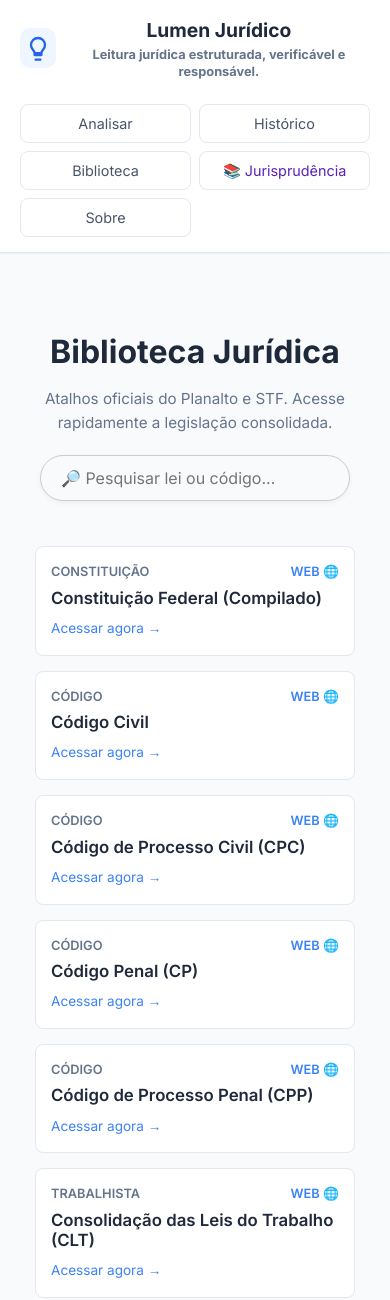
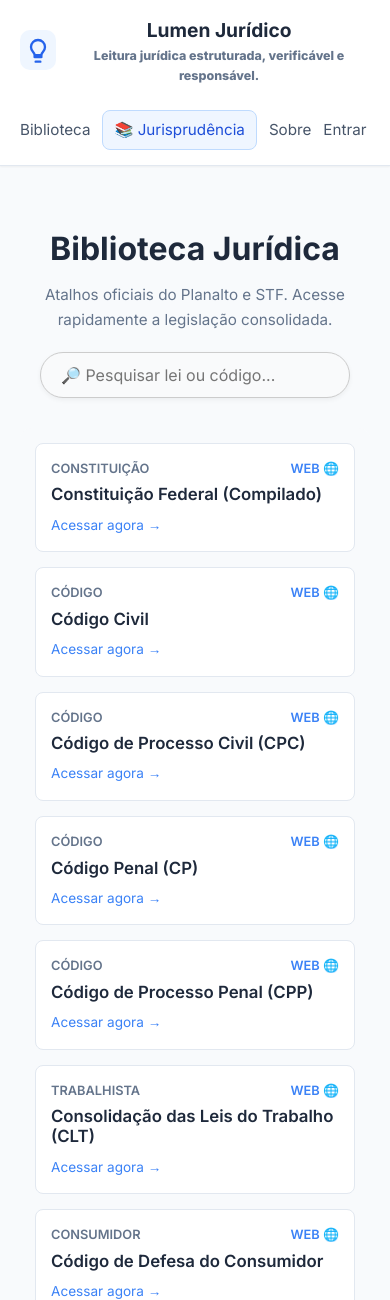
Before and after one commit to sabrinaandraderocha-cmyk/lumen-juridico, a Flask app: page /biblioteca in a window 390 px wide. Shown: the top 1300 px of the page. Run offline with Flask 3, Linux system fonts and the light colour scheme.

Commit message:
Update base.html

```diff
--- a/templates/base.html
+++ b/templates/base.html
@@ -3,134 +3,108 @@
 <head>
   <meta charset="utf-8" />
   <meta name="viewport" content="width=device-width, initial-scale=1" />
-  <meta name="description" content="Lumen Jurídico — leitura estruturada e responsável de documentos jurídicos com apoio de inteligência artificial." />
   <title>{% block title %}Lumen Jurídico{% endblock %}</title>
 
   <link rel="preconnect" href="https://fonts.googleapis.com">
   <link rel="preconnect" href="https://fonts.gstatic.com" crossorigin>
-  <link href="https://fonts.googleapis.com/css2?family=Inter:wght@400;600;700&display=swap" rel="stylesheet">
-
+  <link href="https://fonts.googleapis.com/css2?family=Inter:wght@400;600;700;800&display=swap" rel="stylesheet">
   <link rel="stylesheet" href="{{ url_for('static', filename='style.css') }}">
 
   <style>
-    .topbar-inner {
-      gap: 24px;
-    }
-
-    .nav {
-      display: flex;
-      align-items: center;
-      justify-content: flex-end;
-      gap: 18px;
-      flex-wrap: wrap;
-    }
-
-    .nav a {
-      text-decoration: none;
-      color: #475569;
-      transition: color 0.2s ease, background-color 0.2s ease;
-      padding: 7px 9px;
+    .topbar-inner { gap: 24px; }
+    .nav { align-items: center; flex-wrap: wrap; justify-content: flex-end; }
+    .nav a { text-decoration: none; color: #475569; }
+    .nav a:hover { color: #1d4ed8; }
+    .nav-juris {
+      background: #eff6ff;
+      color: #1d4ed8 !important;
+      border: 1px solid #bfdbfe;
+      padding: 7px 11px;
       border-radius: 8px;
     }
-
-    .nav a:hover,
-    .nav a:focus-visible {
-      color: #1d4ed8;
-      background: #eff6ff;
-      outline: none;
+    .user-chip {
+      display: inline-flex;
+      align-items: center;
+      gap: 7px;
+      padding: 7px 10px;
+      border-radius: 999px;
+      background: #f1f5f9;
+      color: #334155;
+      font-size: .84rem;
+      font-weight: 600;
+      max-width: 220px;
     }
-
-    .nav-juris {
-      color: #5b21b6 !important;
-      background: #f5f3ff;
-      border: 1px solid #ddd6fe;
+    .user-chip span:last-child {
+      overflow: hidden;
+      text-overflow: ellipsis;
+      white-space: nowrap;
     }
-
-    .nav-juris:hover,
-    .nav-juris:focus-visible {
-      color: #4c1d95 !important;
-      background: #ede9fe !important;
-    }
-
+    .logout-link { color: #b91c1c !important; }
     @media (max-width: 820px) {
-      .topbar-inner {
-        flex-direction: column;
-        align-items: flex-start !important;
-      }
-
-      .nav {
-        width: 100%;
-        justify-content: flex-start;
-        gap: 8px;
-      }
-
-      .nav a {
-        font-size: 0.9rem;
-      }
-    }
-
-    @media (max-width: 520px) {
-      .nav {
-        display: grid !important;
-        grid-template-columns: repeat(2, minmax(0, 1fr));
-      }
-
-      .nav a {
-        text-align: center;
-        border: 1px solid #e2e8f0;
-        background: #ffffff;
-      }
-
-      .brand-tag {
-        line-height: 1.35;
-      }
+      .topbar-inner { flex-direction: column; align-items: flex-start !important; }
+      .nav { justify-content: flex-start; gap: 12px !important; }
+      main.container { margin-top: 24px !important; }
     }
   </style>
 </head>
 
-<body style="display: flex; flex-direction: column; min-height: 100vh; margin: 0; font-family: 'Inter', sans-serif;">
-  <header class="topbar" style="border-bottom: 1px solid #e2e8f0; padding: 15px 0; background: #ffffff;">
-    <div class="container topbar-inner" style="max-width: 1000px; margin: 0 auto; display: flex; justify-content: space-between; align-items: center; padding: 0 20px;">
-
-      <a href="{{ url_for('home') }}" class="brand" aria-label="Ir para a página inicial do Lumen Jurídico" style="display: flex; align-items: center; gap: 12px; text-decoration: none;">
-        <span class="brand-icon" aria-hidden="true" style="color: #2563eb;">
+<body style="display:flex; flex-direction:column; min-height:100vh; margin:0; font-family:'Inter',sans-serif;">
+  <header class="topbar" style="border-bottom:1px solid #e2e8f0; padding:15px 0; background:#ffffff;">
+    <div class="container topbar-inner" style="max-width:1100px; margin:0 auto; display:flex; justify-content:space-between; align-items:center; padding:0 20px;">
+      <a href="{{ url_for('home') if current_user else url_for('login') }}" style="text-decoration:none;">
+        <div class="brand" style="display:flex; align-items:center; gap:12px;">
+          <span class="brand-icon" aria-hidden="true" style="color:#2563eb;">
             <svg width="28" height="28" viewBox="0 0 24 24" fill="none">
               <path d="M9 18h6" stroke="currentColor" stroke-width="2" stroke-linecap="round"/>
               <path d="M10 22h4" stroke="currentColor" stroke-width="2" stroke-linecap="round"/>
-            <path d="M8 14c-1.2-1.1-2-2.7-2-4.6A6 6 0 1 1 18 9.4c0 1.9-.8 3.5-2 4.6-.7.7-1 1.2-1 2.1v.4H9v-.4c0-.9-.3-1.4-1-2.1Z"
-                  stroke="currentColor" stroke-width="2" stroke-linejoin="round"/>
+              <path d="M8 14c-1.2-1.1-2-2.7-2-4.6A6 6 0 1 1 18 9.4c0 1.9-.8 3.5-2 4.6-.7.7-1 1.2-1 2.1v.4H9v-.4c0-.9-.3-1.4-1-2.1Z" stroke="currentColor" stroke-width="2" stroke-linejoin="round"/>
             </svg>
           </span>
-
           <div>
-          <div class="brand-name" style="font-weight: 700; font-size: 1.2rem; color: #1e293b;">Lumen Jurídico</div>
-          <div class="brand-tag" style="font-size: 0.8rem; color: #64748b;">Leitura jurídica estruturada, verificável e responsável.</div>
+            <div style="font-weight:700; font-size:1.2rem; color:#1e293b;">Lumen Jurídico</div>
+            <div style="font-size:.78rem; color:#64748b;">Leitura jurídica estruturada, verificável e responsável.</div>
+          </div>
         </div>
       </a>
 
-      <nav class="nav" aria-label="Navegação principal" style="font-size: 0.95rem; font-weight: 600;">
+      <nav class="nav" aria-label="Navegação principal" style="display:flex; gap:18px; font-size:.92rem; font-weight:600;">
+        {% if current_user %}
           <a href="{{ url_for('home') }}">Analisar</a>
           <a href="{{ url_for('historico') }}">Histórico</a>
+        {% endif %}
         <a href="{{ url_for('biblioteca') }}">Biblioteca</a>
         <a class="nav-juris" href="{{ url_for('pesquisa_jurisprudencia') }}">📚 Jurisprudência</a>
         <a href="{{ url_for('sobre') }}">Sobre</a>
+
+        {% if current_user %}
+          {% if is_admin %}
+            <a href="{{ url_for('admin_invites') }}">Convites</a>
+          {% endif %}
+          <span class="user-chip" title="{{ current_user.email }}">
+            <span>👤</span><span>{{ current_user.nome }}</span>
+          </span>
+          <form method="post" action="{{ url_for('logout') }}" style="margin:0; display:inline;">
+            <input type="hidden" name="_csrf_token" value="{{ csrf_token() }}">
+            <button type="submit" class="logout-link" style="border:0; background:transparent; padding:0; font:inherit; font-weight:600; cursor:pointer;">Sair</button>
+          </form>
+        {% else %}
+          <a href="{{ url_for('login') }}">Entrar</a>
+        {% endif %}
       </nav>
     </div>
   </header>
 
-  <main class="container" style="flex: 1; max-width: 1000px; margin: 40px auto; padding: 0 20px; width: 100%; box-sizing: border-box;">
-
-    {# ===== GERENCIADOR DE MENSAGENS ===== #}
+  <main class="container" style="flex:1; max-width:1000px; margin:40px auto; padding:0 20px; width:100%; box-sizing:border-box;">
     {% with messages = get_flashed_messages(with_categories=true) %}
       {% if messages %}
         {% for category, msg in messages %}
           {% if category == 'success' %}
-            <div class="flash success" role="status" style="padding: 15px; margin-bottom: 20px; border-radius: 8px; background-color: #dcfce7; color: #166534; border: 1px solid #bbf7d0; display: flex; align-items: center; gap: 8px;">
-              <span style="font-size: 1.2rem;" aria-hidden="true">✅</span> {{ msg }}
+            <div role="status" style="padding:15px; margin-bottom:20px; border-radius:8px; background:#dcfce7; color:#166534; border:1px solid #bbf7d0; display:flex; gap:8px;">
+              <span>✅</span><span>{{ msg }}</span>
             </div>
           {% else %}
-            <div class="flash error" role="alert" style="padding: 15px; margin-bottom: 20px; border-radius: 8px; background-color: #fee2e2; color: #991b1b; border: 1px solid #fecaca; display: flex; align-items: center; gap: 8px;">
-              <span style="font-size: 1.2rem;" aria-hidden="true">⚠️</span> {{ msg }}
+            <div role="alert" style="padding:15px; margin-bottom:20px; border-radius:8px; background:#fee2e2; color:#991b1b; border:1px solid #fecaca; display:flex; gap:8px;">
+              <span>⚠️</span><span>{{ msg }}</span>
             </div>
           {% endif %}
         {% endfor %}
@@ -140,19 +114,12 @@
     {% block content %}{% endblock %}
   </main>
 
-  <footer class="footer" style="margin-top: auto; padding: 20px 0; border-top: 1px solid #e2e8f0; background: #f8fafc; color: #64748b;">
-    <div class="container footer-inner" style="max-width: 1000px; margin: 0 auto; padding: 0 20px; display: flex; justify-content: space-between; align-items: center; flex-wrap: wrap; gap: 15px;">
-      <div style="font-size: 0.9rem;">
-        © 2026 Lumen Jurídico • Desenvolvido por Sabrina Andrade Rocha
-      </div>
-
+  <footer class="footer" style="margin-top:auto; padding:20px 0; border-top:1px solid #e2e8f0; background:#f8fafc; color:#64748b;">
+    <div style="max-width:1000px; margin:0 auto; padding:0 20px; display:flex; justify-content:space-between; align-items:center; flex-wrap:wrap; gap:15px;">
+      <div style="font-size:.88rem;">© 2026 Lumen Jurídico • Desenvolvido por Sabrina Andrade Rocha</div>
       <div style="display:flex; gap:14px; flex-wrap:wrap;">
-        <a href="{{ url_for('pesquisa_jurisprudencia') }}" style="color:#5b21b6; text-decoration:none; font-size:0.9rem; border-bottom:1px dashed #c4b5fd;">
-          Tutorial de jurisprudência
-        </a>
-        <a href="https://portal.stf.jus.br/jurisprudencia/glossario.asp" target="_blank" rel="noopener noreferrer" style="color:#64748b; text-decoration:none; font-size:0.9rem; border-bottom:1px dashed #cbd5e1;">
-          Glossário Jurídico (STF) ↗
-        </a>
+        <a href="{{ url_for('pesquisa_jurisprudencia') }}" style="color:#64748b; text-decoration:none; font-size:.88rem;">Tutorial de jurisprudência</a>
+        <a href="https://portal.stf.jus.br/jurisprudencia/glossario.asp" target="_blank" rel="noopener noreferrer" style="color:#64748b; text-decoration:none; font-size:.88rem;">Glossário Jurídico (STF) ↗</a>
       </div>
     </div>
   </footer>
```
Lines whose indentation alone changed are shown as unchanged.
